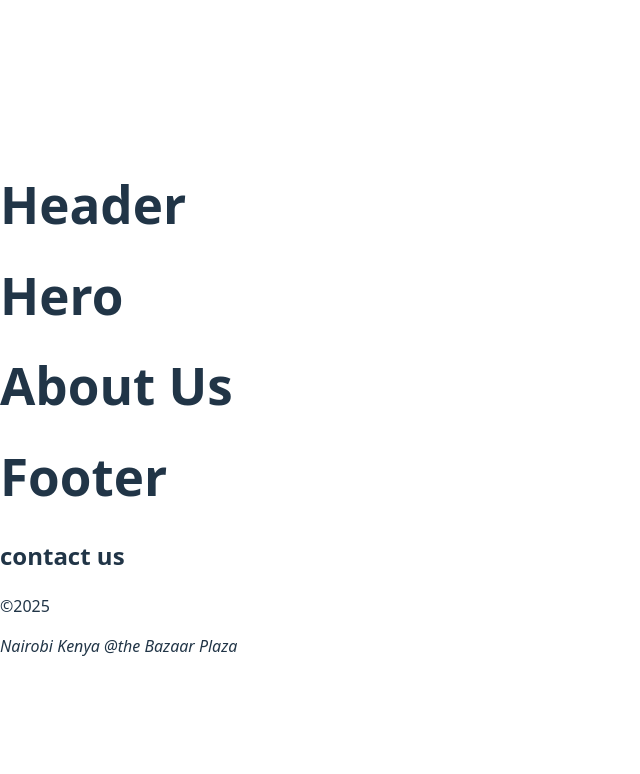
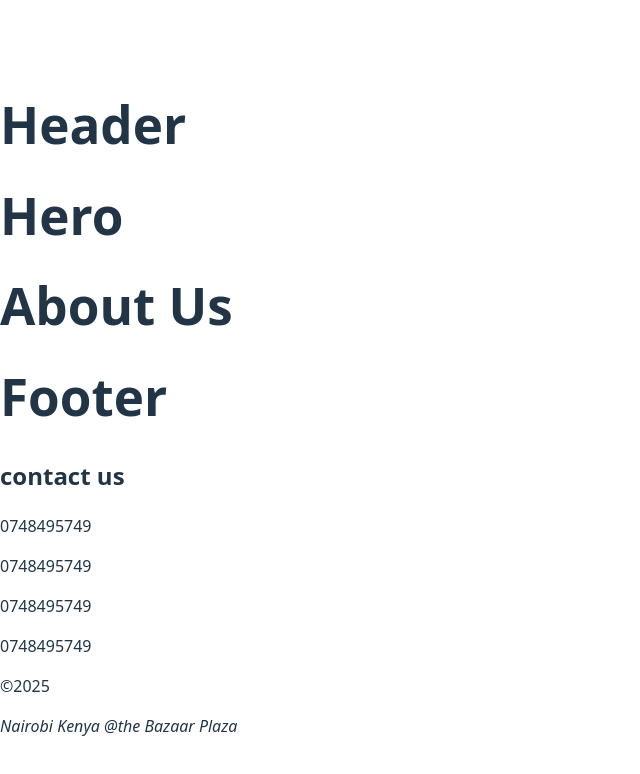
Before and after one commit to FrancisKarani14/phase-2-project, a React (Vite) app: page / in a window 1280 px wide. Shown: the top 774 px of the page, without its empty margins (0-640 px from the left). Built offline with nearby package versions, Linux system fonts and the light colour scheme.

Commit message:
adds brach

```diff
--- a/src/App.jsx
+++ b/src/App.jsx
@@ -8,7 +8,7 @@ function App() {
   return (
   <>
      <Header />
-    <Hero />
+      <Hero />
        <About />
        <Contact />
       <Footer />
--- a/src/Footer.jsx
+++ b/src/Footer.jsx
@@ -6,6 +6,10 @@ export default function Footer() {
     <footer>
       <h1>Footer</h1>
       <h2>contact us</h2>
+      <p>0748495749</p>
+       <p>0748495749</p>
+        <p>0748495749</p>
+         <p>0748495749</p>
       <p>&copy;2025</p>
       <address>Nairobi Kenya @the Bazaar Plaza</address>
 
```
